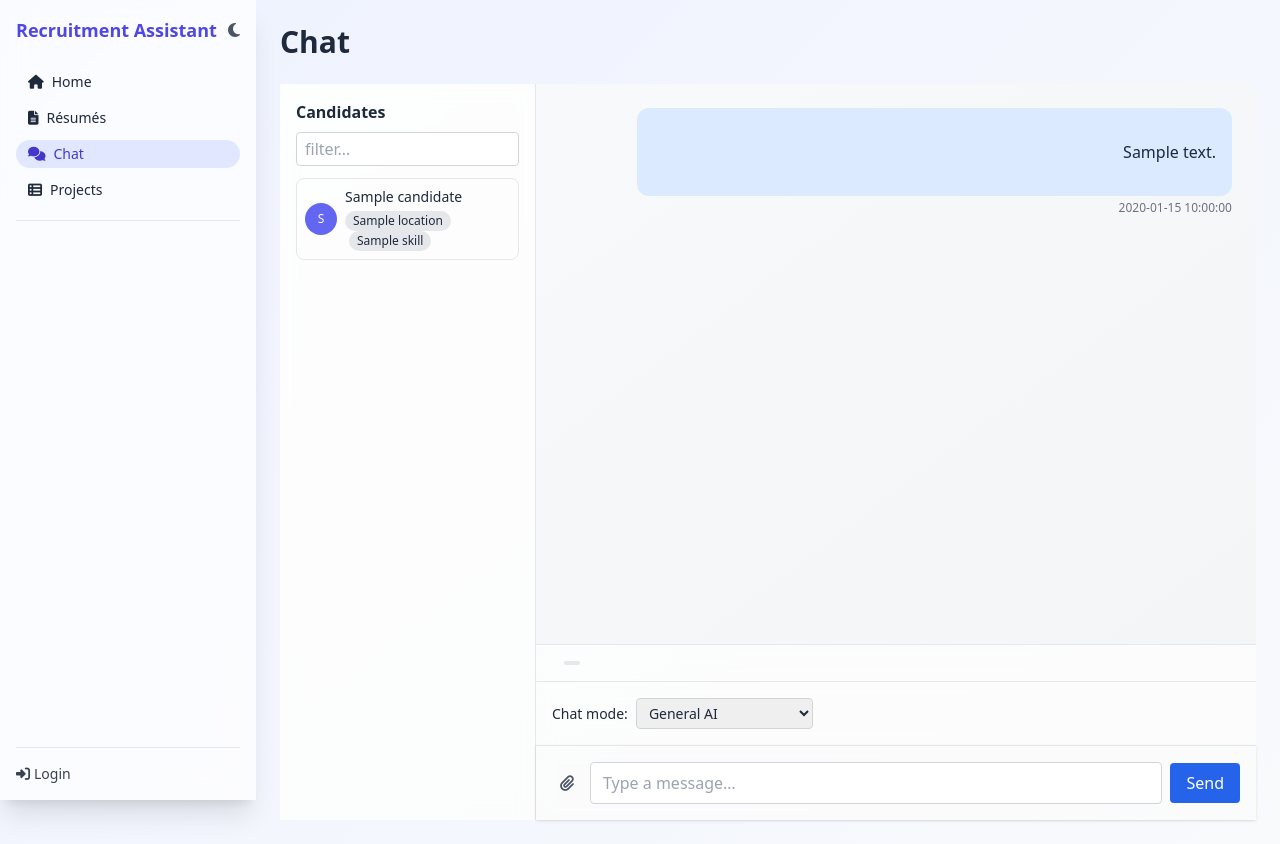
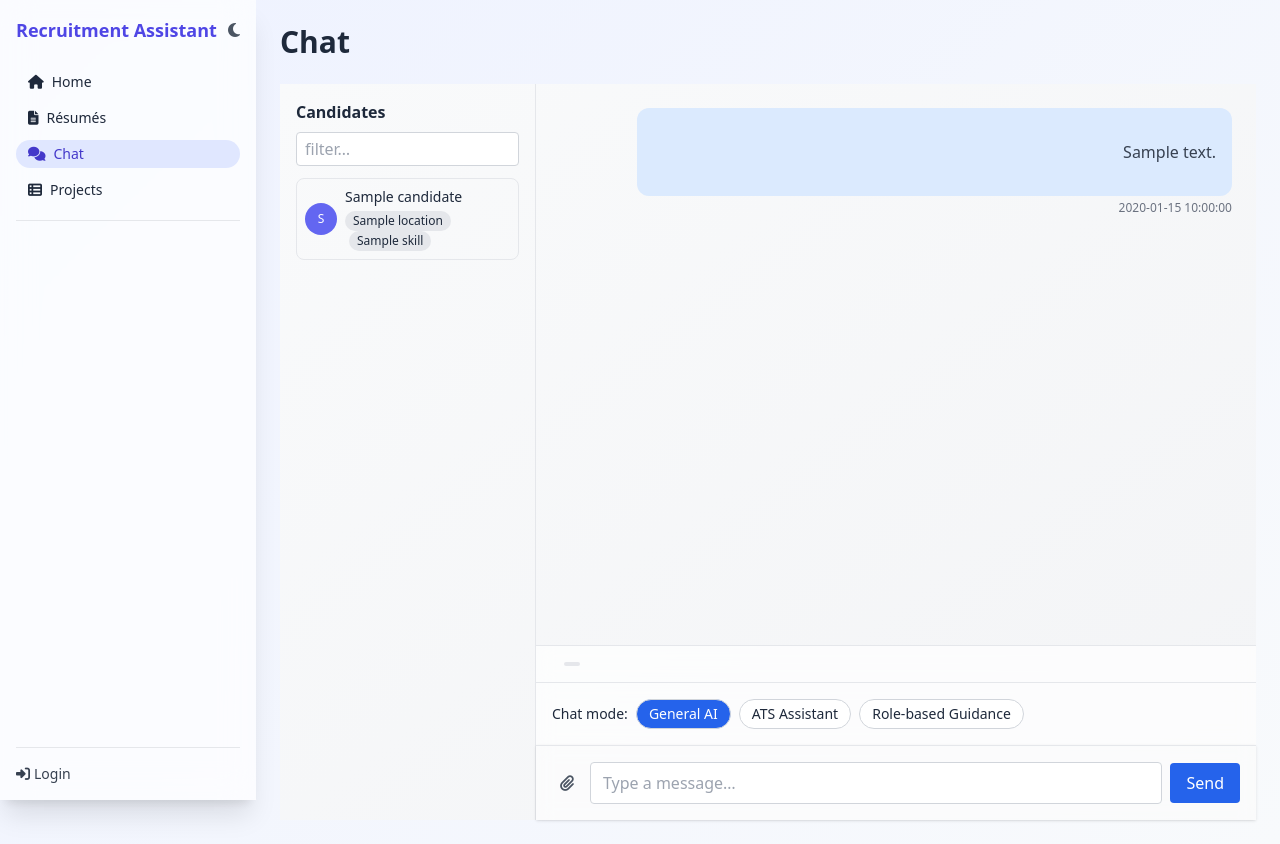
Before and after one commit to mafiaf/recruitment-assistant, a FastAPI app: template templates/chat.html in a window 1280 px wide. Run offline with FastAPI, Linux system fonts and the light colour scheme; the template is opened without the code that fills it: most values are stand-ins (such as "Sample title", 1, 10 or a date in 2020); parts of the project's set-up code (start-up, migrations or seed data) failed here and were passed over; some libraries are stand-ins or nearby versions.

Commit message:
Improve chat page UI

```diff
--- a/static/styles.css
+++ b/static/styles.css
@@ -192,3 +192,36 @@ body.dark a {
 }
 .feedback:hover { opacity: 1; }
 .dark .feedback { color: #f1f5f9; }
+
+/* chat bubbles text color */
+.chat-bubble {
+  color: #374151;
+}
+body.dark .chat-bubble {
+  color: #f1f5f9;
+}
+
+/* chat mode buttons */
+.mode-btn {
+  border: 1px solid #d1d5db;
+  border-radius: 9999px;
+  padding: 0.25rem 0.75rem;
+  font-size: 0.875rem;
+  background: #fff;
+  transition: background 0.2s ease;
+}
+.mode-btn:hover { background: #f1f5f9; }
+.mode-btn.active {
+  background: #2563eb;
+  color: #fff;
+}
+body.dark .mode-btn {
+  border-color: #475569;
+  background: #1e293b;
+  color: #f1f5f9;
+}
+body.dark .mode-btn:hover { background: #334155; }
+body.dark .mode-btn.active {
+  background: #3b82f6;
+  color: #fff;
+}
--- a/templates/chat.html
+++ b/templates/chat.html
@@ -7,7 +7,7 @@
 <div class="flex h-[calc(100vh-4rem)] bg-gradient-to-br from-gray-50 to-gray-100">
 
   {# ── sidebar ────────────────────────────────────────────────── #}
-  <aside class="w-64 border-r border-gray-200 bg-white/70 dark:bg-slate-800/70 backdrop-blur p-4 overflow-auto">
+  <aside class="w-64 border-r border-gray-200 p-4 overflow-auto bg-transparent">
     <h2 class="font-semibold mb-2">Candidates</h2>
     <input id="filter" type="text"
            placeholder="filter…"
@@ -41,7 +41,7 @@
         </div>
         <div>
           <div class="text-xs font-semibold text-gray-600">Assistant</div>
-          <div class="rounded-xl px-4 py-2 bg-sky-50 dark:bg-slate-700 whitespace-pre-wrap">
+          <div class="chat-bubble rounded-xl px-4 py-2 bg-sky-50 dark:bg-slate-700 whitespace-pre-wrap">
             {{ msg.content | safe }}
           </div>
           {% if msg.time %}<div class="text-xs text-gray-500 mt-1">{{ msg.time }}</div>{% endif %}
@@ -49,7 +49,7 @@
       </div>
       {% else %}
       <div class="max-w-prose ml-auto text-right">
-        <div class="rounded-xl px-4 py-2 bg-blue-100 dark:bg-slate-600 whitespace-pre-wrap">
+        <div class="chat-bubble rounded-xl px-4 py-2 bg-blue-100 dark:bg-slate-600 whitespace-pre-wrap">
           {{ msg.content | safe }}
         </div>
         {% if msg.time %}<div class="text-xs text-gray-500 mt-1">{{ msg.time }}</div>{% endif %}
@@ -74,12 +74,13 @@
 
       {# chat mode toggle #}
       <div class="border-t bg-white/70 dark:bg-slate-700/70 backdrop-blur p-4 flex items-center gap-2 text-sm">
-        <label for="chat-mode" class="font-medium">Chat mode:</label>
-        <select id="chat-mode" class="border rounded px-2 py-1">
-          <option value="general">General AI</option>
-          <option value="ats">ATS Assistant</option>
-          <option value="role">Role-based Guidance</option>
-        </select>
+        <span class="font-medium">Chat mode:</span>
+        <input type="hidden" id="chat-mode" value="general">
+        <div id="chat-mode-group" class="flex gap-2">
+          <button type="button" data-mode="general" class="mode-btn active">General AI</button>
+          <button type="button" data-mode="ats" class="mode-btn">ATS Assistant</button>
+          <button type="button" data-mode="role" class="mode-btn">Role-based Guidance</button>
+        </div>
       </div>
 
       {# input row #}
@@ -127,13 +128,13 @@ function addBubble(role, html, time) {
                 </div>
                 <div>
                   <div class="text-xs font-semibold text-gray-600">Assistant</div>
-                  <div class="rounded-xl px-4 py-2 ${bg} whitespace-pre-wrap">${html}</div>
+                  <div class="chat-bubble rounded-xl px-4 py-2 ${bg} whitespace-pre-wrap">${html}</div>
                   ${time ? `<div class=\"text-xs text-gray-500 mt-1\">${time}</div>` : ''}
                 </div>
               </div>`;
   } else {
     block = `<div class="max-w-prose ${align}">
-               <div class="rounded-xl px-4 py-2 ${bg} whitespace-pre-wrap">${html}</div>
+               <div class="chat-bubble rounded-xl px-4 py-2 ${bg} whitespace-pre-wrap">${html}</div>
                ${time ? `<div class=\"text-xs text-gray-500 mt-1\">${time}</div>` : ''}
              </div>`;
   }
@@ -146,7 +147,7 @@ function showTyping() {
   typingDiv = document.createElement('div');
   typingDiv.className = 'max-w-prose';
   typingDiv.innerHTML = `
-    <div class="rounded-xl px-4 py-2 bg-sky-50 dark:bg-slate-700">
+    <div class="chat-bubble rounded-xl px-4 py-2 bg-sky-50 dark:bg-slate-700">
       <div class="typing-indicator"><span></span><span></span><span></span></div>
     </div>`;
   qs('#chat-box').appendChild(typingDiv);
@@ -209,6 +210,15 @@ document.querySelectorAll('.switch-btn').forEach(btn => {
     const cb = parent.querySelector('.candidate-box');
     cb.checked = true;
     cb.dispatchEvent(new Event('change'));
+  };
+});
+
+// chat mode buttons
+document.querySelectorAll('#chat-mode-group .mode-btn').forEach(btn => {
+  btn.onclick = () => {
+    document.querySelectorAll('#chat-mode-group .mode-btn').forEach(b => b.classList.remove('active'));
+    btn.classList.add('active');
+    modeSel().value = btn.dataset.mode;
   };
 });
 
```
